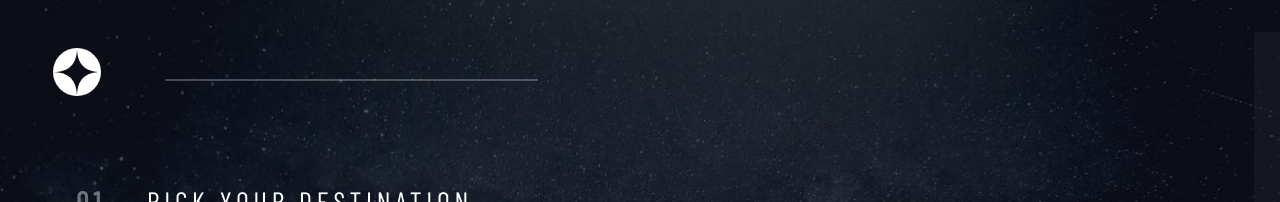
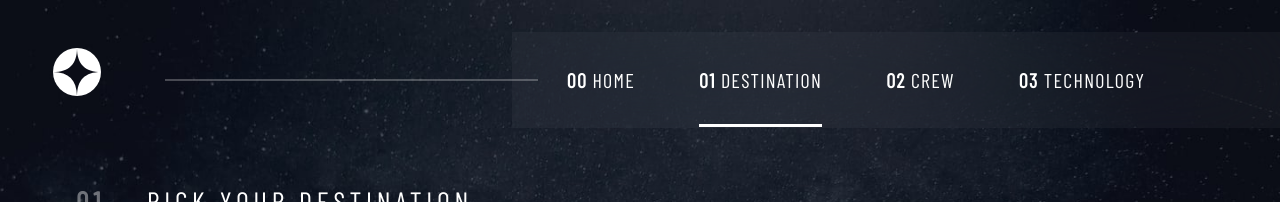
Before and after one commit to prakashraja-0723/space-tourism-app, a React (Vite) app: page /destination/titan in a window 1280 px wide. Shown: the top 202 px of the page. Built offline with nearby package versions, Linux system fonts and the light colour scheme; a web font is replaced by a local one.

Commit message:
Space-Tourism-App

```diff
--- a/package.json
+++ b/package.json
@@ -22,6 +22,7 @@
     "@types/react": "^18.0.37",
     "@types/react-dom": "^18.0.11",
     "@vitejs/plugin-react": "^4.0.0",
+    "@wixc3/react-board": "^2.2.1",
     "eslint": "^8.38.0",
     "eslint-plugin-react": "^7.32.2",
     "eslint-plugin-react-hooks": "^4.6.0",
--- a/src/Components/Templetes/Header/Header.css
+++ b/src/Components/Templetes/Header/Header.css
@@ -17,10 +17,10 @@
   position: relative;
   left: 80%;
 }
-.header__close{
+.header__close {
   padding-right: 1.5em;
 }
-.header__nav__list__bg{
+.header__nav__list__bg {
   background: rgba(255, 255, 255, 0.04);
   backdrop-filter: blur(40.774227142333984px);
   position: absolute;
@@ -98,15 +98,23 @@
     width: 4em;
     object-fit: cover;
   }
+  .header__nav__list__bg {
+    position: absolute;
+    right: 0;
+    width: 60vw;
+    height: 6rem;
+  }
   .header__nav__list {
       width: 60vw;
-    right: 0;
       flex-direction: row;
       padding: 0;
       height: 6em;
       align-items: center;
       justify-content: center;
       gap: 3em;
+      position: absolute;
+      top: 0;
+    right: 0;
   }
   .header__nav__list .header__nav__list__item {
     width: fit-content;
@@ -118,6 +126,7 @@
   .header__nav__list li:nth-of-type(1) {
     padding: 3em 0;
     margin: 0;
+
   }
   .header__nav__list li::after {
     /*display: none;*/
@@ -168,9 +177,16 @@
     top: 50%;
     transform: translateY(-50%);
     z-index: 99;
-    margin: 0 .8em 0 2em;
+    margin: 0 0.8em 0 2em;
+  }
+  .header__nav__list__bg {
+    position: relative;
+    right: 0;
+    width: 60vw;
+    height: 6rem;
   }
   .header__nav__list {
+    left: 0;
     display: flex;
     flex-direction: row;
     align-items: center;
@@ -180,7 +196,7 @@
     height: 6em;
     padding-right: 5em;
   }
-  .header__nav__list li{
+  .header__nav__list li {
     font-size: 1.25rem;
   }
   .header__nav__list li span {
@@ -194,7 +210,6 @@
   .header__nav__list .active::after {
     /*display: none;*/
     top: calc(6em - 4px);
-
   }
   .header__nav__list li:hover::after {
     top: calc(6em - 4px);
--- a/src/Components/Templetes/Header/Header.jsx
+++ b/src/Components/Templetes/Header/Header.jsx
@@ -11,7 +11,7 @@ const Header = () => {
   const closeMenu = (e) => {
     const navBar = document.querySelector(".header__nav__list__bg");
     e.preventDefault();
-    navBar.style.right = "-70%";
+    navBar.style.right = "-100%";
     navBar.style.transition = ".5s ease-in-out";
   };
   return (
```
Also changed, not shown: 2 other files (tests, documents, lock files or other folders). Lines whose indentation alone changed are shown as unchanged.
